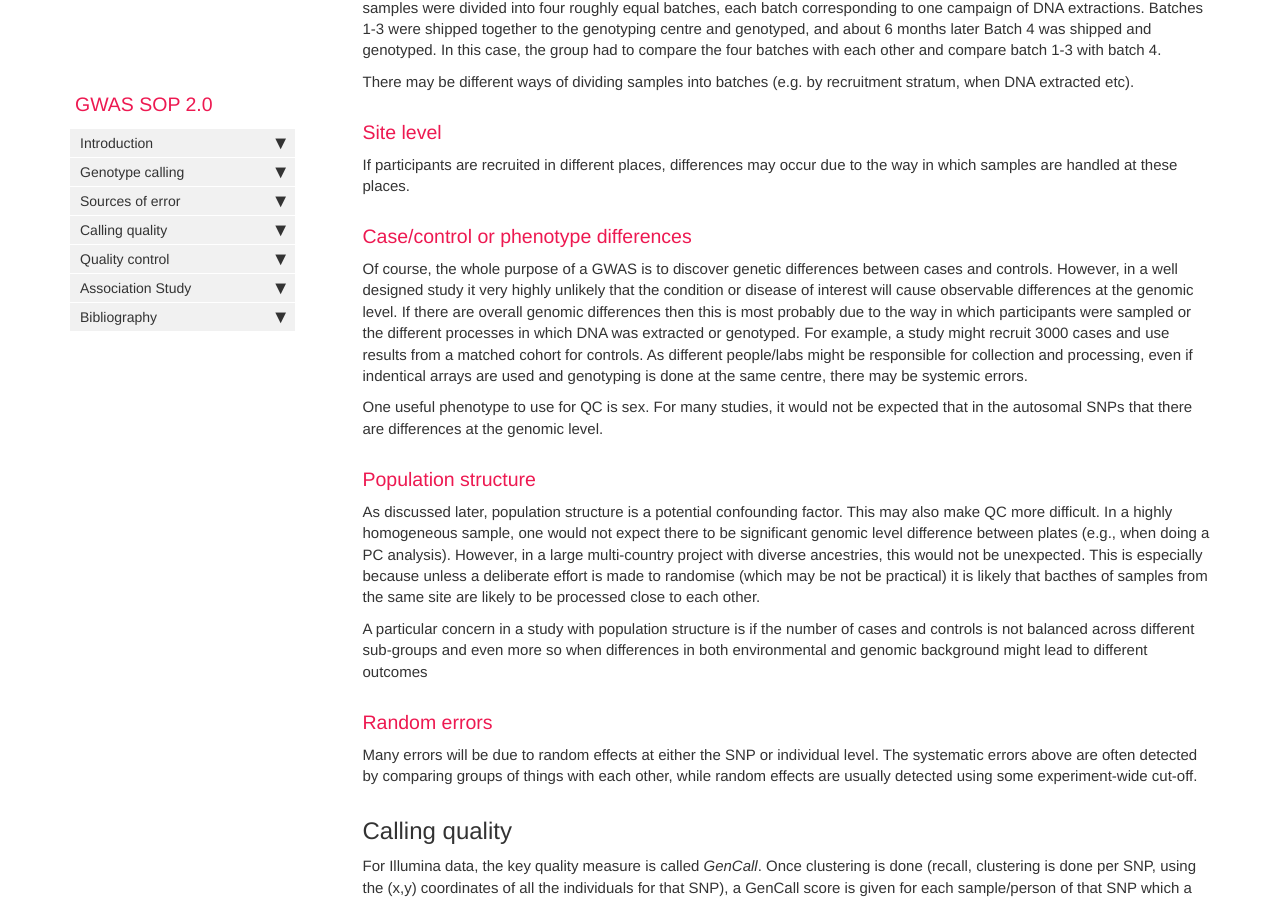
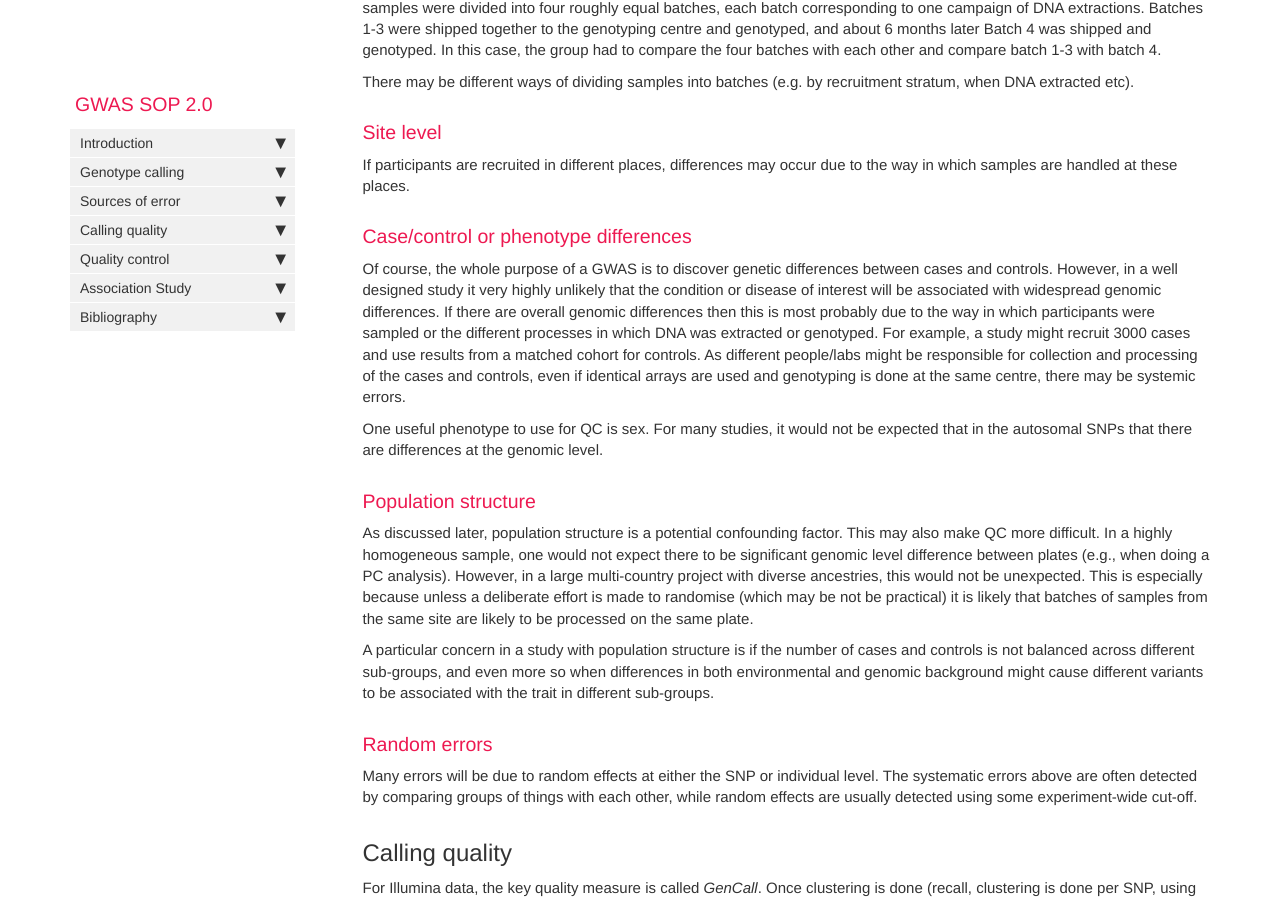
Before and after one commit to h3abionet/H3ABionet-SOPs, a Jekyll site: the page built from pages/genomics_analysis/GWAS/GWAS.md, in a window 1280 px wide and 900 px high, scrolled down 3154 px. Built offline with Jekyll 4.4.1, drawn with Linux system fonts in a browser that asks for light colours; nearby versions of some CDN libraries; comment, search, counter and statistics services are not loaded.

Commit message:
Some clarification on error sources

```diff
--- a/pages/genomics_analysis/GWAS/GWAS.md
+++ b/pages/genomics_analysis/GWAS/GWAS.md
@@ -83,17 +83,17 @@ There may be different ways of dividing samples into batches (e.g. by recruitmen
 
 If participants are recruited in different places, differences may occur due to the way in which samples are handled at these places.
 
-### Case/control or phenotype  differences {#case-control-errors}
+### Case/control or phenotype differences {#case-control-errors}
 
-Of course, the whole purpose of a GWAS is to discover genetic differences between cases and controls. However, in a well designed study it very highly unlikely that the condition or disease of interest will cause observable differences at the genomic level. If there are overall genomic differences then this is most probably due to the way in which participants were sampled or the different processes in which DNA was extracted or genotyped. For example, a study might recruit 3000 cases and use results from a matched cohort for controls. As different people/labs might be responsible for collection and processing, even if indentical arrays are used and genotyping is done at the same centre, there may be systemic errors.
+Of course, the whole purpose of a GWAS is to discover genetic differences between cases and controls. However, in a well designed study it very highly unlikely that the condition or disease of interest will be associated with widespread genomic differences. If there are overall genomic differences then this is most probably due to the way in which participants were sampled or the different processes in which DNA was extracted or genotyped. For example, a study might recruit 3000 cases and use results from a matched cohort for controls. As different people/labs might be responsible for collection and processing of the cases and controls, even if identical arrays are used and genotyping is done at the same centre, there may be systemic errors.
 
 One useful phenotype to use for QC is sex. For many studies, it would not be expected that in the autosomal SNPs that there are differences at the genomic level.
 
 ### Population structure {#population-structure}
 
-As discussed later, population structure is a potential confounding factor. This may also make QC more difficult. In a highly homogeneous sample, one would not expect there to be significant genomic level difference between plates (e.g., when doing a PC analysis). However, in a large multi-country project with diverse ancestries, this would not be unexpected. This is especially because unless a deliberate effort is made to randomise (which may be not be practical) it is likely that bacthes of samples from the same site are likely to be processed close to each other.
+As discussed later, population structure is a potential confounding factor. This may also make QC more difficult. In a highly homogeneous sample, one would not expect there to be significant genomic level difference between plates (e.g., when doing a PC analysis). However, in a large multi-country project with diverse ancestries, this would not be unexpected. This is especially because unless a deliberate effort is made to randomise (which may be not be practical) it is likely that batches of samples from the same site are likely to be processed on the same plate.
 
-A particular concern in a study with population structure is if the number of cases and controls is not balanced across different sub-groups and even more so when differences in both environmental and genomic background might lead to different outcomes
+A particular concern in a study with population structure is if the number of cases and controls is not balanced across different sub-groups, and even more so when differences in both environmental and genomic background might cause different variants to be associated with the trait in different sub-groups.
 
 
 
```
